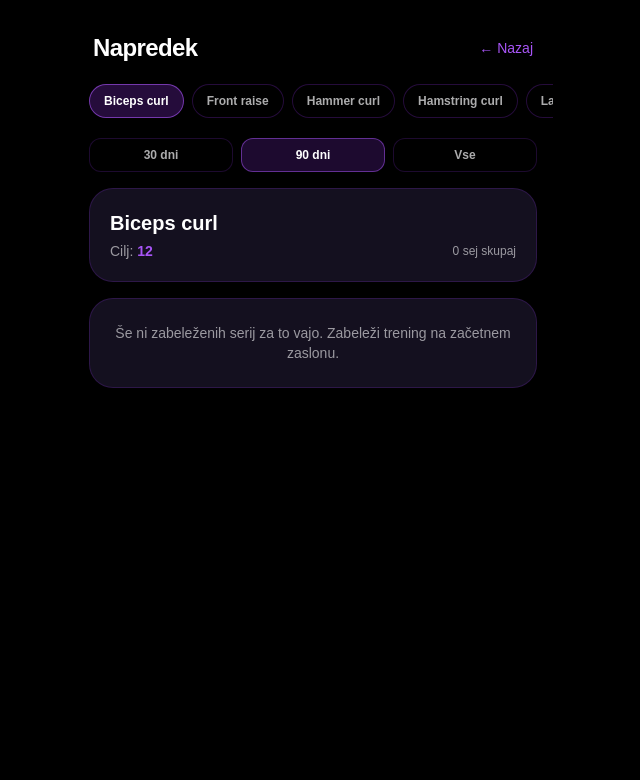
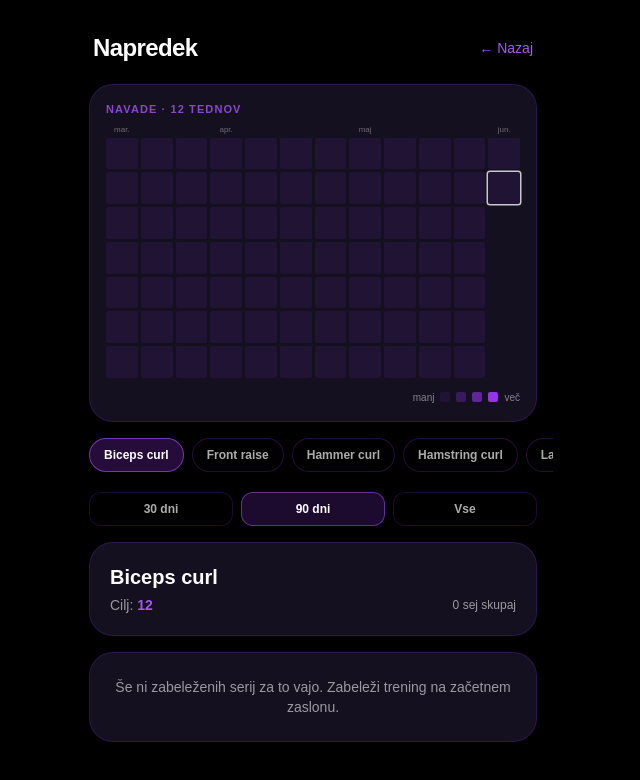
Before and after one commit to bostjanbrvar/hybrid-transformation, a Next.js app: page /napredek in a window 1280 px wide. Shown: the top 780 px of the page, without its empty margins (327-967 px from the left). Built offline with nearby package versions, Linux system fonts and the light colour scheme.

Commit message:
feat: heatmap navad 12 tednov

```diff
--- a/src/app/napredek/page.tsx
+++ b/src/app/napredek/page.tsx
@@ -18,6 +18,7 @@ import {
 } from "@/lib/storage";
 import { progressionHint } from "@/lib/progression";
 import { TRAINING_DAYS } from "@/lib/protocol";
+import { habitHeatmap, type HeatCelica } from "@/lib/teden";
 
 /* ---------- Konstante / pomožno ---------- */
 
@@ -117,6 +118,9 @@ export default function NapredekPage() {
           </Link>
         </header>
 
+        {/* 12-tedenski heatmap navad (nad izbiro vaje) */}
+        <HeatmapNavad />
+
         {imena === null ? (
           <Skeleton />
         ) : imena.length === 0 ? (
@@ -166,6 +170,90 @@ function Prazno() {
   return (
     <section className="rounded-3xl border border-[#9333EA]/20 bg-[#14101F] p-6 text-center shadow-lg shadow-black/40">
       <p className="text-sm text-[#F5F5F7]/70">Ni vaj za prikaz.</p>
+    </section>
+  );
+}
+
+/* ---------- Heatmap navad (12 tednov) ---------- */
+
+const mesecFmt = new Intl.DateTimeFormat("sl-SI", { month: "short" });
+
+// Barvni razred celice (samo vijolična skala; 0 = skoraj črna).
+function heatBarva(c: HeatCelica): string {
+  if (c.prihodnost) return "bg-transparent";
+  const ozadje =
+    c.level === 0
+      ? "bg-[#9333EA]/10"
+      : c.level === 1
+        ? "bg-[#9333EA]/30"
+        : c.level === 2
+          ? "bg-[#9333EA]/60"
+          : "bg-[#9333EA]";
+  return c.jeDanes ? `${ozadje} ring-[1.5px] ring-[#F5F5F7]/80` : ozadje;
+}
+
+function HeatmapNavad() {
+  // SSR-safe: mrežo beremo šele po montaži.
+  const [mreza, setMreza] = useState<HeatCelica[][] | null>(null);
+
+  useEffect(() => {
+    setMreza(habitHeatmap());
+  }, []);
+
+  if (!mreza) {
+    return <div className="h-36 animate-pulse rounded-3xl bg-white/5" />;
+  }
+
+  // Oznaka meseca nad stolpcem le ob menjavi meseca (redko → brez gneče).
+  const oznake = mreza.map((teden, i) => {
+    const mesec = mesecFmt.format(new Date(isoToMs(teden[0].datum)));
+    const prej =
+      i > 0 ? mesecFmt.format(new Date(isoToMs(mreza[i - 1][0].datum))) : null;
+    return mesec !== prej ? mesec : "";
+  });
+
+  return (
+    <section className="rounded-3xl border border-[#9333EA]/20 bg-[#14101F] p-4 shadow-lg shadow-black/40">
+      <p className="mb-2 text-[11px] font-semibold uppercase tracking-widest text-[#A855F7]/80">
+        Navade · 12 tednov
+      </p>
+
+      {/* Oznake mesecev (poravnane s stolpci) */}
+      <div className="flex gap-[3px]">
+        {oznake.map((m, i) => (
+          <span
+            key={i}
+            className="flex-1 text-center text-[8px] leading-none text-[#F5F5F7]/40"
+          >
+            {m}
+          </span>
+        ))}
+      </div>
+
+      {/* Mreža: stolpci = tedni, vrstice = pon→ned */}
+      <div className="mt-1 flex gap-[3px]">
+        {mreza.map((teden, i) => (
+          <div key={i} className="flex flex-1 flex-col gap-[3px]">
+            {teden.map((c) => (
+              <div
+                key={c.datum}
+                title={c.prihodnost ? c.datum : `${c.datum}: ${c.count}/6 navad`}
+                className={`aspect-square rounded-[2px] ${heatBarva(c)}`}
+              />
+            ))}
+          </div>
+        ))}
+      </div>
+
+      {/* Legenda */}
+      <div className="mt-3 flex items-center justify-end gap-1.5 text-[10px] text-[#F5F5F7]/50">
+        <span>manj</span>
+        <span className="h-2.5 w-2.5 rounded-[2px] bg-[#9333EA]/10" />
+        <span className="h-2.5 w-2.5 rounded-[2px] bg-[#9333EA]/30" />
+        <span className="h-2.5 w-2.5 rounded-[2px] bg-[#9333EA]/60" />
+        <span className="h-2.5 w-2.5 rounded-[2px] bg-[#9333EA]" />
+        <span>več</span>
+      </div>
     </section>
   );
 }
--- a/src/lib/teden.ts
+++ b/src/lib/teden.ts
@@ -108,3 +108,73 @@ export function tedenskiPregled(now: Date = new Date()): TedenskiPregled {
   }
   return agregirajTeden(days);
 }
+
+/* ---------- Heatmap navad (12 tednov, GitHub stil) ---------- */
+
+const HEAT_TEDNI = 12; // stolpcev (tednov), poravnano na ponedeljek
+
+export interface HeatCelica {
+  datum: string;          // "YYYY-MM-DD"
+  count: number;          // označene navade tega dne (0..6)
+  level: 0 | 1 | 2 | 3;   // barvni razred: 0 / 1–2 / 3–4 / 5–6
+  jeDanes: boolean;
+  prihodnost: boolean;    // datum po danes (prazna celica v zadnjem stolpcu)
+}
+
+/** Razred (0..3) glede na št. označenih navad. Dokumentirani pragovi. */
+function heatLevel(count: number): 0 | 1 | 2 | 3 {
+  if (count <= 0) return 0; // 0
+  if (count <= 2) return 1; // 1–2
+  if (count <= 4) return 2; // 3–4
+  return 3; // 5–6
+}
+
+/**
+ * Čista tvorba mreže: 12 stolpcev (tednov) × 7 vrstic (pon→ned), poravnano na
+ * ponedeljek tekočega tedna nazaj. `count(datum)` vrne št. navad za dan (0 če
+ * ni podatka). Zadnji stolpec ima lahko prihodnje (prazne) celice. Testabilno.
+ */
+export function heatmapMreza(
+  now: Date,
+  count: (datum: string) => number,
+): HeatCelica[][] {
+  const danesKey = toDateKey(now);
+  // ponedeljek tekočega tedna
+  const pon = new Date(now.getFullYear(), now.getMonth(), now.getDate());
+  pon.setDate(pon.getDate() - ((pon.getDay() + 6) % 7));
+  // začetek mreže: 11 tednov pred tem ponedeljkom
+  const start = new Date(
+    pon.getFullYear(),
+    pon.getMonth(),
+    pon.getDate() - (HEAT_TEDNI - 1) * 7,
+  );
+
+  const tedni: HeatCelica[][] = [];
+  for (let c = 0; c < HEAT_TEDNI; c++) {
+    const teden: HeatCelica[] = [];
+    for (let r = 0; r < 7; r++) {
+      const d = new Date(
+        start.getFullYear(),
+        start.getMonth(),
+        start.getDate() + c * 7 + r,
+      );
+      const datum = toDateKey(d);
+      const prihodnost = datum > danesKey;
+      const n = prihodnost ? 0 : count(datum);
+      teden.push({
+        datum,
+        count: n,
+        level: heatLevel(n),
+        jeDanes: datum === danesKey,
+        prihodnost,
+      });
+    }
+    tedni.push(teden);
+  }
+  return tedni;
+}
+
+/** Heatmap iz localStorage (zadnjih 12 tednov navad). SSR-safe prek getDayLog. */
+export function habitHeatmap(now: Date = new Date()): HeatCelica[][] {
+  return heatmapMreza(now, (datum) => steviloNavad(getDayLog(datum)));
+}
```
